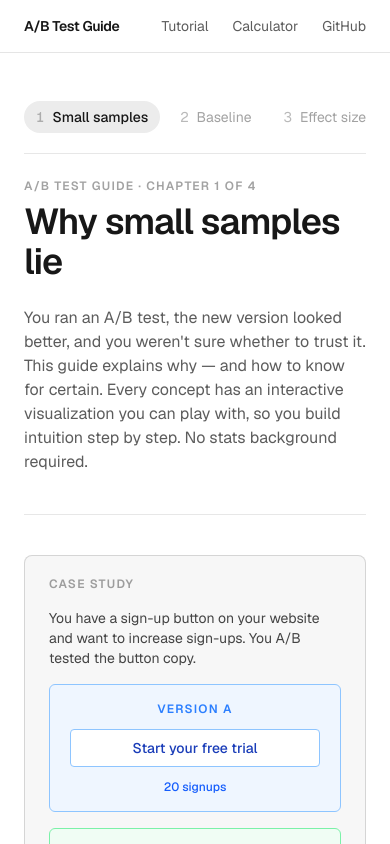
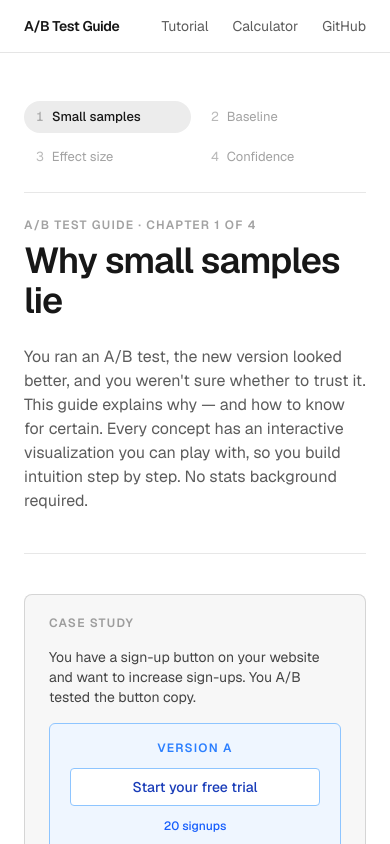
Before and after one commit to codedebugrepeat/ab-test-guide, a Next.js app: page /why-small-samples-lie in a window 390 px wide. Shown: the top 844 px of the page. Built offline with nearby package versions, Linux system fonts and the light colour scheme.

Commit message:
2-column layout for mobile nav

```diff
--- a/components/tutorial/tutorial-nav.tsx
+++ b/components/tutorial/tutorial-nav.tsx
@@ -10,15 +10,15 @@ export function TutorialNav({ horizontal = false }: { horizontal?: boolean }) {
   if (horizontal) {
     return (
       <nav aria-label="Chapters">
-        <ol className="flex gap-2 overflow-x-auto pb-1">
+        <ol className="grid grid-cols-2 gap-2 pb-1 sm:flex sm:gap-2 sm:overflow-x-auto">
           {chapters.map((ch) => {
             const active = pathname === ch.href;
             return (
-              <li key={ch.href} className="shrink-0">
+              <li key={ch.href} className="sm:shrink-0">
                 <Link
                   href={ch.href}
                   aria-current={active ? "page" : undefined}
-                  className={`flex items-center gap-2 rounded-full px-3 py-1.5 text-sm transition-colors ${
+                  className={`flex items-center gap-2 rounded-full px-3 py-1.5 text-[13px] transition-colors sm:text-sm ${
                     active
                       ? "bg-foreground/[0.08] font-medium text-foreground"
                       : "text-foreground/40 hover:bg-foreground/[0.04] hover:text-foreground/70"
@@ -27,7 +27,7 @@ export function TutorialNav({ horizontal = false }: { horizontal?: boolean }) {
                   <span className="tabular-nums text-foreground/30">
                     {ch.number}
                   </span>
-                  <span>{ch.shortTitle}</span>
+                  <span className="truncate">{ch.shortTitle}</span>
                 </Link>
               </li>
             );
```
